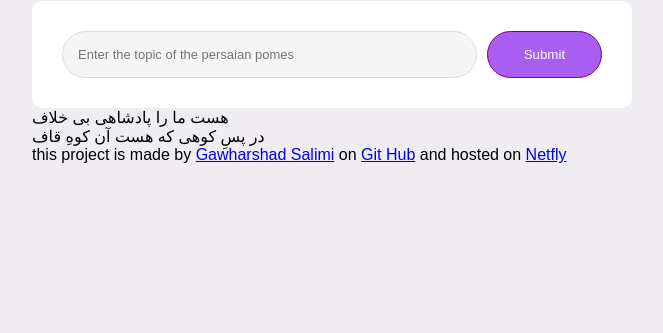
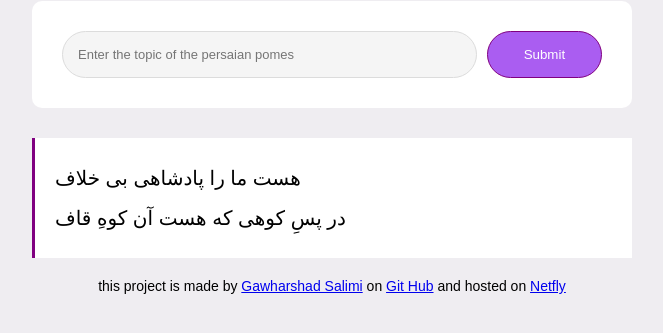
Before and after one commit to GwharshadSalimi/AI-pomes-generator, a plain HTML site: page index.html in a window 1280 px wide. Shown: the part 179-512 px from the top of the page, without its empty margins (308-971 px from the left). Drawn offline with Linux system fonts and the light colour scheme.

Commit message:
a new changes in css was aded

```diff
--- a/index.html
+++ b/index.html
@@ -25,7 +25,7 @@
           <input type="submit" class="submit" />
         </form>
 
-        <div>
+        <div class="form">
           هست ما را پادشاهی بی خلاف
           <br />
           در پسِ کوهی که هست آن کوهِ قاف
--- a/src/index.css
+++ b/src/index.css
@@ -21,6 +21,7 @@ form {
   border-radius: 10px;
 
   display: flex;
+  margin-bottom: 30px;
 }
 
 .quistion {
@@ -42,3 +43,17 @@ form {
   border: 1px solid purple;
   color: white;
 }
+
+.form {
+  background-color: white;
+  border-left: 3px solid purple;
+  font-size: 20px;
+  line-height: 40px;
+  padding: 20px;
+}
+
+footer {
+  text-align: center;
+  font-size: 14px;
+  margin-top: 20px;
+}
```
